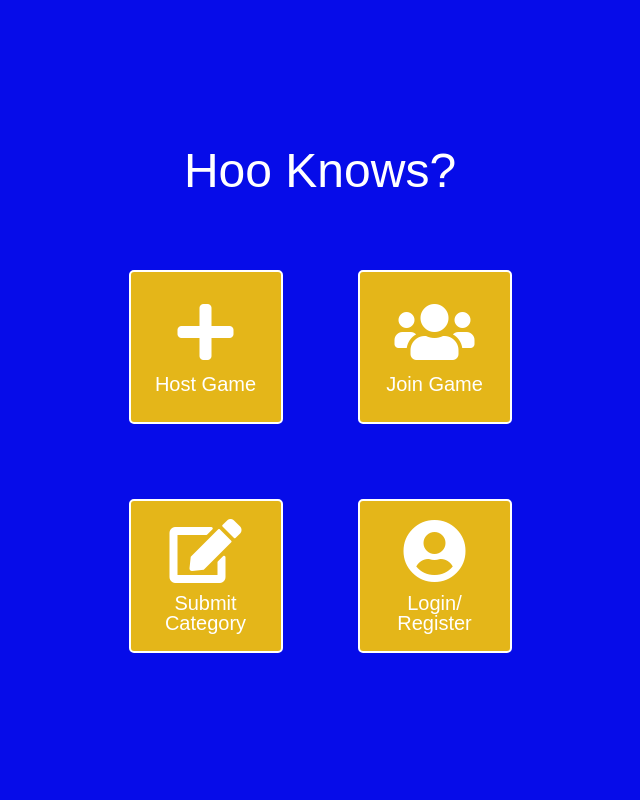
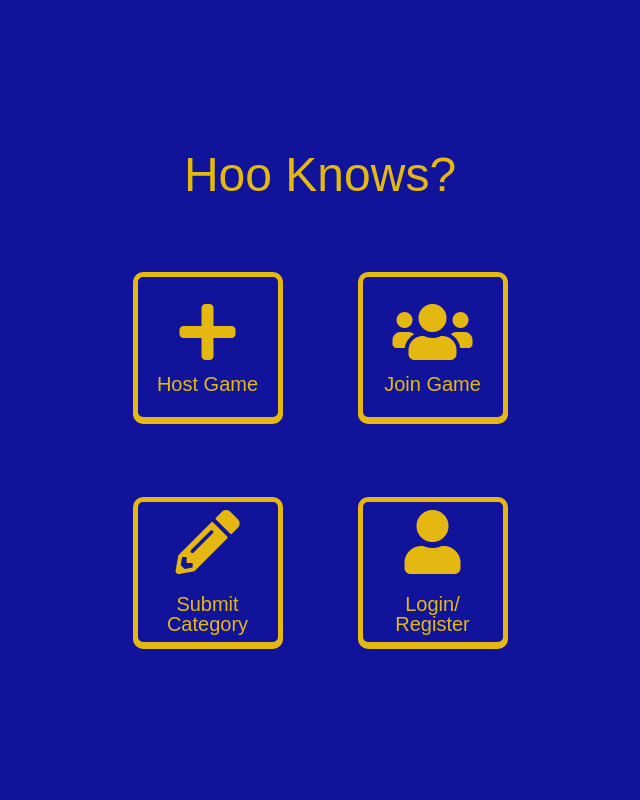
Before and after one commit to akh4rf/HooKnows, a PHP site: page /frontend/index.html in a window 1280 px wide. Shown: the whole page, without its empty margins (320-960 px from the left). Run offline with PHP 8.4, Linux system fonts and the light colour scheme.

Commit message:
Tidied up main menu

```diff
--- a/frontend/index.html
+++ b/frontend/index.html
@@ -12,47 +12,63 @@
 <body>
 
     <div class="hk-content">
-        <div>
-            <div style="text-align: center; color: white; font-size: 48px;">
+        <div style="padding: 100px 0;">
+            <div style="text-align: center; color: var(--secondary); font-size: 48px;">
                 Hoo Knows?
             </div>
 
             <div style="margin-top: 75px;">
                 <div class="hk-grid">
+                    <a class="no-under" href="">
                         <div style="display: flex; justify-content: center;">
-                        <div class="hk-btn">
+                            <div class="hk-hover-btn">
+                                <div>
                                     <div style="height: 100%; display: flex; justify-content: center; align-items: center; flex-direction: column;">
                                         <i class="fas fa-plus fa-4x" style="display: block;"></i>
                                         <p style="margin-top: 10px; font-size: 20px;">Host Game</p>
                                     </div>
                                 </div>
                             </div>
+                        </div>
+                    </a>
+                    <a class="no-under" href="">
                         <div style="display: flex; justify-content: center;">
-                        <div class="hk-btn">
+                            <div class="hk-hover-btn">
+                                <div>
                                     <div style="height: 100%; display: flex; justify-content: center; align-items: center; flex-direction: column;">
                                         <i class="fas fa-users fa-4x" style="display: block;"></i>
                                         <p style="margin-top: 10px; font-size: 20px;">Join Game</p>
                                     </div>
                                 </div>
                             </div>
+                        </div>
+                    </a>
+                    <a class="no-under" href="">
                         <div style="display: flex; justify-content: center;">
-                        <div class="hk-btn">
+                            <div class="hk-hover-btn">
+                                <div>
                                     <div style="height: 100%; display: flex; justify-content: center; align-items: center; flex-direction: column;">
-                                <i class="fas fa-edit fa-4x" style="display: block;"></i>
-                                <p style="margin-top: 10px; font-size: 20px;">Submit</p>
+                                        <i class="fas fa-pencil-alt fa-4x" style="display: block;"></i>
+                                        <p style="margin-top: 20px; font-size: 20px;">Submit</p>
                                         <p style="font-size: 20px;">Category</p>
                                     </div>
                                 </div>
                             </div>
+                        </div>
+                    </a>
+                    <a class="no-under" href="">
                         <div style="display: flex; justify-content: center;">
-                        <div class="hk-btn">
+                            <div class="hk-hover-btn">
+                                <div>
                                     <div style="height: 100%; display: flex; justify-content: center; align-items: center; flex-direction: column;">
-                                <i class="fas fa-user-circle fa-4x" style="display: block;"></i>
-                                <p style="margin-top: 10px; font-size: 20px;">Login/</p>
+                                        <i class="fas fa-user fa-4x" style="display: block;"></i>
+                                        <p style="margin-top: 20px; font-size: 20px;">Login/</p>
                                         <p style="font-size: 20px;">Register</p>
                                     </div>
                                 </div>
                             </div>
+                        </div>
+                    </a>
                 </div>
             </div>
         </div>
--- a/frontend/styles/main.css
+++ b/frontend/styles/main.css
@@ -57,8 +57,12 @@ table {
 
 /***** HooKnows Stylesheet *****/
 
+* {
+  box-sizing: border-box;
+}
+
 :root {
-  --primary: #060Ce9;
+  --primary: #11149a;
   --secondary: #ffcc00e3;
   --tertiary: #ff3300;
 }
@@ -70,7 +74,7 @@ body {
 
 .hk-content {
 	width: 100%;
-	height: 100vh;
+	min-height: 100vh;
 	display: flex;
 	justify-content: center;
 	align-items: center;
@@ -87,23 +91,32 @@ body {
 	.hk-grid {
 		grid-template-columns: 1fr;
 		grid-template-rows: repeat(4, 1fr);
+		grid-gap: 50px 50px;
 	}
 }
 
-.hk-btn {
+.hk-hover-btn {
 	height: 150px;
 	width: 150px;
-	border: 2px solid white;
-	border-radius: 5px;
-	color: white;
 	background-color: var(--secondary);
-	transition: box-shadow 0.1s ease-in-out;
+	border: none;
+	border-radius: 10px; }
+
+	.hk-hover-btn > div {
+		height: 100%;
+		width: 100%;
+		border: none;
+		color: var(--secondary);
+		background-color: var(--primary);
+		border: 5px solid var(--secondary);
+		border-radius: 10px;
+		transform: translateY(-2px);
+		transition: transform 0.2s; }
+
+	.hk-hover-btn > div:hover {
+	transform: translateY(-6px);
 }
 
-.hk-btn:hover {
-	box-shadow: -5px 5px 0 2px black;
+a.no-under {
+	text-decoration: none;
 }
-
-.far {
-	font-weight: 900;
-}
```
Lines whose indentation alone changed are shown as unchanged.
